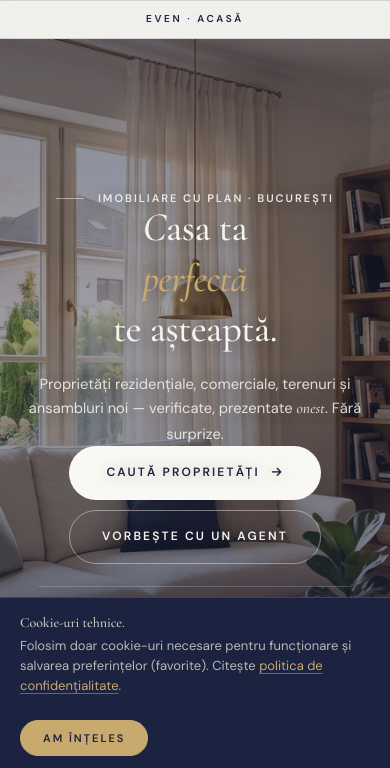
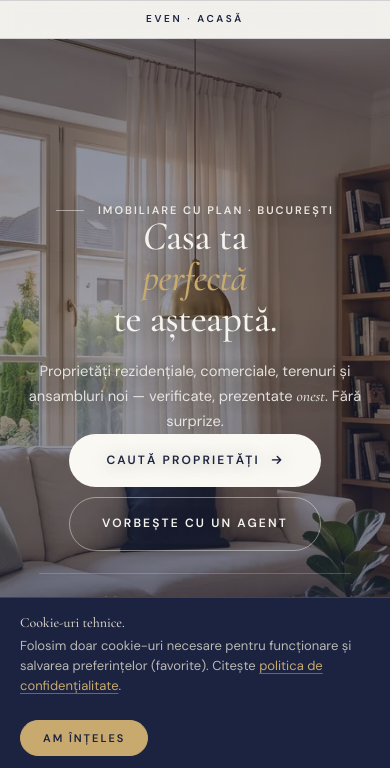
Before and after one commit to IlanMihnea/Even, a website: page project/index.html in a window 390 px wide. Shown: the part 74-842 px from the top of the page. Drawn offline with nearby package versions, Linux system fonts and the light colour scheme; no server answers; a web font is replaced by a local one.

Commit message:
fix(homepage): iOS zoom-on-scroll, H1 line-height revert, lede→buttons gap
Three fixes from feedback:

1. Zoom-on-scroll on iOS: caused by 100vh changing when Safari
   hides/shows URL bar → image rescales abruptly. Switched to 100svh
   (small viewport, stable) with 100vh fallback.

2. H1 line-height reverted 1.18 → 1.04 (compact, as user had).
   Spacing between text lines is fine — issue was elsewhere.

3. Actual spacing issue: lede ("Fără surprize") was too close to
   "Caută proprietăți" button. Increased min-height of the flex
   spacer between lede and actions 28px → 64px.

Co-Authored-By: Claude Opus 4.7 <noreply@anthropic.com>

```diff
--- a/project/css/homepage.css
+++ b/project/css/homepage.css
@@ -1468,10 +1468,12 @@ body[data-page="home"] {
 
   /* === MOBILE EDITORIAL COVER · v5 ===
      Imaginea = fundal complet al hero-ului. TOT conținutul (eyebrow, H1, lede,
-     butoane, trust) e suprapus peste imagine pe layer-ul de deasupra.
-     O singură compoziție, ca pe desktop video, dar adaptată mobile portrait. */
+     butoane, trust) e suprapus peste imagine pe layer-ul de deasupra. */
   .hp-hero {
+    /* svh = small viewport height (stabil când iOS ascunde URL-bar).
+       Elimină „zoom-ul brusc" pe scroll rapid. Fallback 100vh dacă svh nu e suportat. */
     min-height: calc(100vh - var(--nav-h, 74px));
+    min-height: calc(100svh - var(--nav-h, 74px));
     padding: 0;
     isolation: auto;
     position: relative;
@@ -1525,6 +1527,7 @@ body[data-page="home"] {
     grid-template-columns: 1fr;
     gap: 0;
     min-height: calc(100vh - var(--nav-h, 74px));
+    min-height: calc(100svh - var(--nav-h, 74px));
     padding: 36px 24px 44px;
   }
   .hp-hero-text {
@@ -1564,17 +1567,10 @@ body[data-page="home"] {
     color: #F5F3EE;
     text-shadow: 0 2px 22px rgba(0, 0, 0, 0.55);
     font-size: clamp(2.5rem, 10vw, 3.8rem);
-    line-height: 1.18;             /* spațiu generos între linii */
+    line-height: 1.04;             /* compact ca în varianta dinainte */
     letter-spacing: -0.014em;
     margin: 0 auto;
     max-width: 14ch;
-  }
-  .hp-hero-h1 .hp-hero-line {
-    display: block;
-    margin-bottom: 4px;
-  }
-  .hp-hero-h1 .hp-hero-line:last-child {
-    margin-bottom: 0;
   }
 
   /* Disable entrance animations pe mobile (choppy pe overlay imagine) */
@@ -1610,11 +1606,11 @@ body[data-page="home"] {
     font-style: italic;
   }
 
-  /* Spacer flex între lede și butoane (împinge restul jos) */
+  /* Spacer flex între lede și butoane (împinge restul jos, garantează aer suficient) */
   .hp-hero-text::after {
     content: '';
     flex: 1 1 auto;
-    min-height: 28px;
+    min-height: 64px;          /* era 28px — distanță reală între „Fără surprize" și butoane */
   }
 
   /* Butoane — în partea de jos */
```
